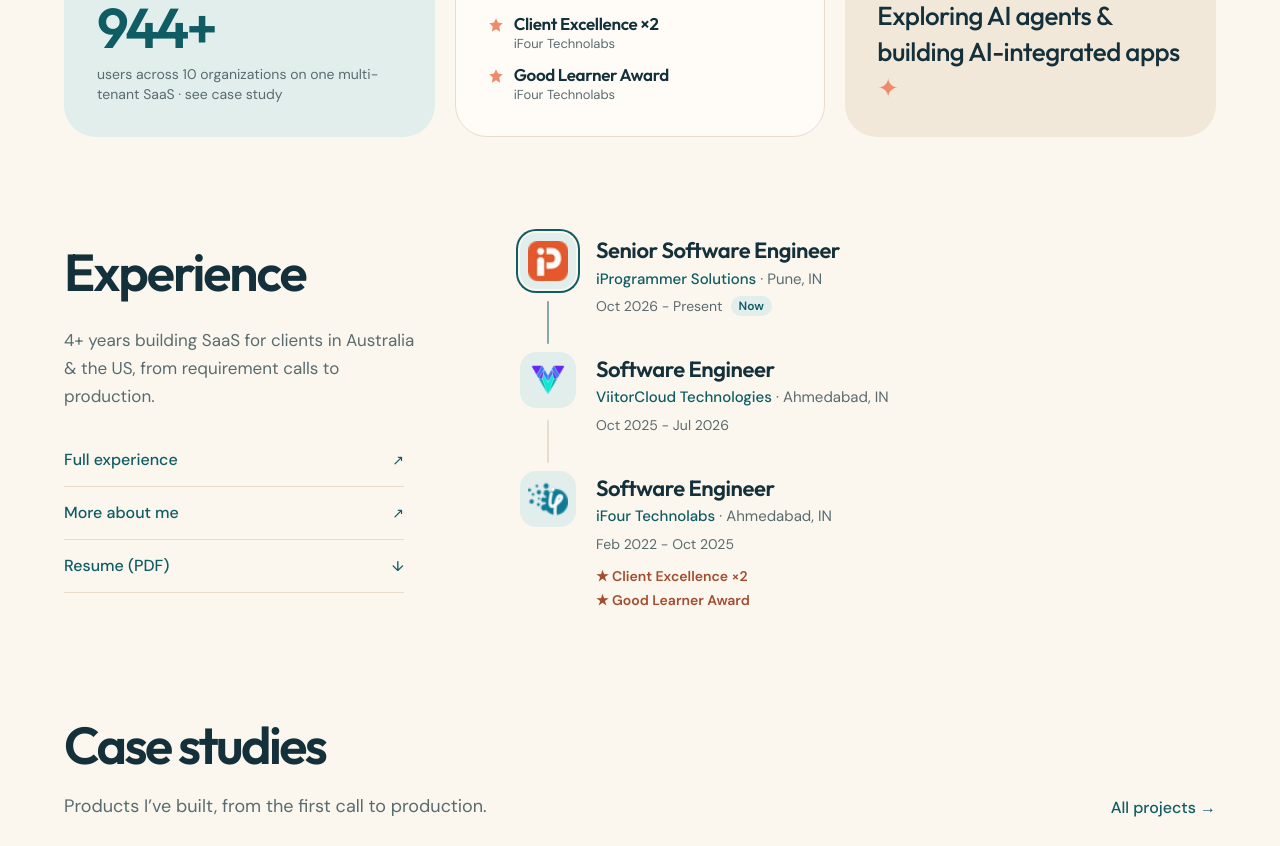
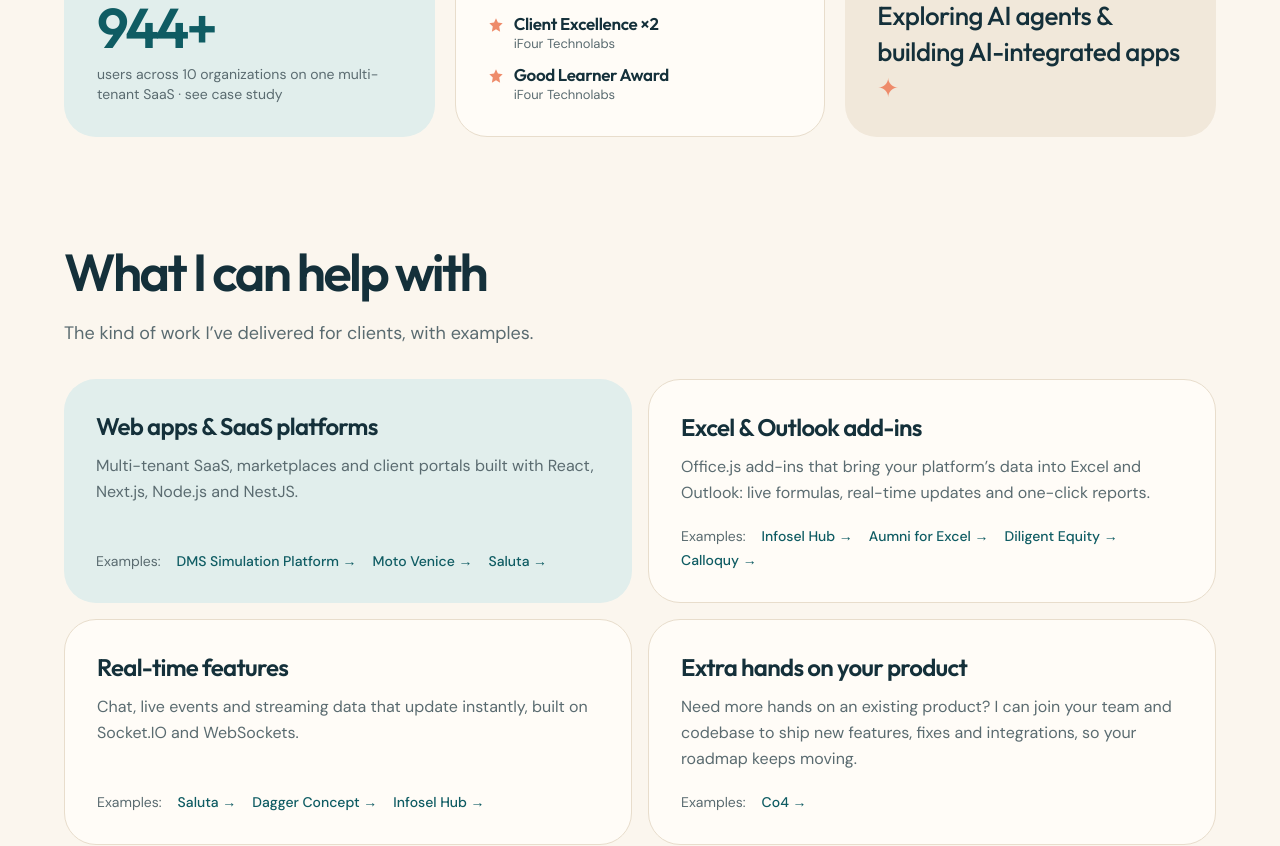
Before and after one commit to ShivharakhYadav/shivharakhyadav, a Next.js app: page / in a window 1280 px wide. Shown: the part 1020-1866 px from the top of the page. Built offline with nearby package versions, Linux system fonts and the light colour scheme.

Commit message:
Add a "What I can help with" section to the home page
Four services from src/data/services.ts, each linking to case studies.

```diff
--- a/src/app/page.tsx
+++ b/src/app/page.tsx
@@ -1,6 +1,7 @@
 import Hero from "@/components/home/Hero";
 import TechMarquee from "@/components/home/TechMarquee";
 import Highlights from "@/components/home/Highlights";
+import Services from "@/components/home/Services";
 import Experience from "@/components/home/Experience";
 import Work from "@/components/home/Work";
 import Writing from "@/components/home/Writing";
@@ -19,6 +20,7 @@ export default function Home() {
       <Hero />
       <TechMarquee />
       <Highlights />
+      <Services />
       <Experience />
       <Work />
       <Writing />
--- /dev/null
+++ b/src/components/home/Services.tsx
@@ -0,0 +1,45 @@
+import Link from "next/link";
+import Container from "@/components/ui/Container";
+import { services } from "@/data/services";
+import { getProjectBySlug } from "@/data/projects";
+
+/** What a client can hire me for, each with case studies as proof. */
+export default function Services() {
+  return (
+    <Container>
+      <section id="services" aria-labelledby="services-title" className="pt-24">
+        <div className="mb-8 max-w-[640px]">
+          <h2 id="services-title" className="font-display fs-section font-semibold tracking-[-0.05em]">
+            What I can help with
+          </h2>
+          <p className="mt-2 text-lg text-muted">The kind of work I’ve delivered for clients, with examples.</p>
+        </div>
+
+        <ul className="grid gap-4 md:grid-cols-2">
+          {services.map((s, i) => {
+            const examples = s.projects
+              .map(getProjectBySlug)
+              .filter((p): p is NonNullable<typeof p> => Boolean(p));
+            return (
+              <li
+                key={s.title}
+                className={`flex flex-col rounded-[32px] p-7 sm:p-8 ${i === 0 ? "bg-seaglass" : "card"}`}
+              >
+                <h3 className="font-display text-[24px] font-semibold leading-tight tracking-[-0.03em]">{s.title}</h3>
+                <p className="mt-3 leading-relaxed text-muted">{s.text}</p>
+                <p className="mt-auto flex flex-wrap gap-x-4 gap-y-1 pt-5 text-sm">
+                  <span className="text-muted">Examples:</span>
+                  {examples.map((p) => (
+                    <Link key={p.slug} href={`/projects/${p.slug}`} className="text-link">
+                      {p.title.split(" - ")[0]} →
+                    </Link>
+                  ))}
+                </p>
+              </li>
+            );
+          })}
+        </ul>
+      </section>
+    </Container>
+  );
+}
--- /dev/null
+++ b/src/data/services.ts
@@ -0,0 +1,33 @@
+export interface Service {
+  title: string;
+  text: string;
+  /** Case-study slugs from src/data/projects.ts shown as examples. */
+  projects: string[];
+}
+
+/**
+ * "What I can help with" on the home page. Each service is backed by real
+ * case studies; don't add a service without one.
+ */
+export const services: Service[] = [
+  {
+    title: "Web apps & SaaS platforms",
+    text: "Multi-tenant SaaS, marketplaces and client portals built with React, Next.js, Node.js and NestJS.",
+    projects: ["dms-simulation-platform", "moto-venice", "health-coaching-platform"],
+  },
+  {
+    title: "Excel & Outlook add-ins",
+    text: "Office.js add-ins that bring your platform’s data into Excel and Outlook: live formulas, real-time updates and one-click reports.",
+    projects: ["infosel-hub-excel-addin", "aumni-excel-addin", "diligent-equity-excel-addin", "calloquy"],
+  },
+  {
+    title: "Real-time features",
+    text: "Chat, live events and streaming data that update instantly, built on Socket.IO and WebSockets.",
+    projects: ["health-coaching-platform", "dagger-concept", "infosel-hub-excel-addin"],
+  },
+  {
+    title: "Extra hands on your product",
+    text: "Need more hands on an existing product? I can join your team and codebase to ship new features, fixes and integrations, so your roadmap keeps moving.",
+    projects: ["co4-energy-management-portal"],
+  },
+];
```
